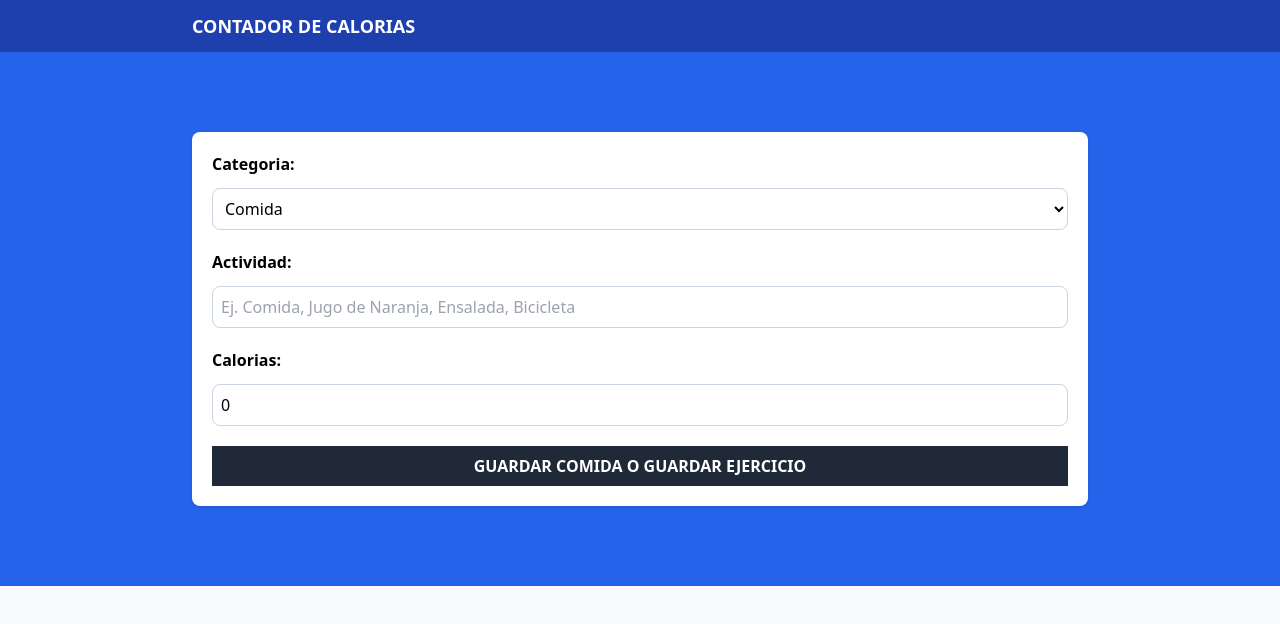
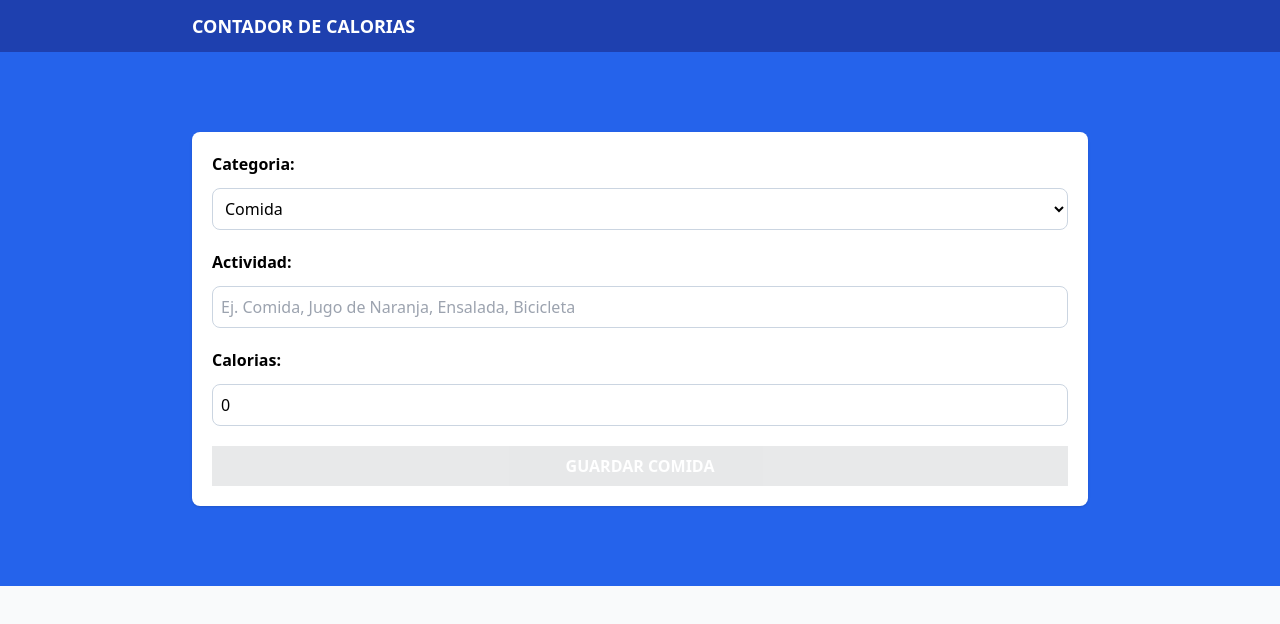
Before and after one commit to Samirvp15/CaloriesTracker, a React (Vite) app: page / in a window 1280 px wide. Shown: the top 624 px of the page. Built offline with nearby package versions, Linux system fonts and the light colour scheme.

Commit message:
add useReducer impl

```diff
--- a/src/components/Form.tsx
+++ b/src/components/Form.tsx
@@ -1,25 +1,41 @@
 import { categories } from "../data/categories"
 import { useState } from "react"
+import { Activity } from "../types"
 
 export default function Form() {
 
-    const [activity, setActivity] = useState({
+    const [activity, setActivity] = useState<Activity>({
         category: 1,
         name: '',
         calories: 0
     })
 
     const handleChange = (e: React.ChangeEvent<HTMLSelectElement> | React.ChangeEvent<HTMLInputElement>) => {
+        const isNumberField = ['category','calories'].includes(e.target.id)
+
         setActivity({
             ...activity,
-            [e.target.id]: e.target.value
+            [e.target.id]: isNumberField ? +e.target.value : e.target.value
         })
+
+    }
+
+    const isValidActivity = () =>{
+        const {name, calories} = activity
+        return name.trim() !== '' && calories > 0
+    }
+
+    const handleSubmit = (e: React.FormEvent<HTMLFormElement>) => {
+        e.preventDefault()
 
     }
 
 
     return (
-        <form action="" className="space-y-5 bg-white shadow p-5 rounded-lg">
+        <form action=""
+        className="space-y-5 bg-white shadow p-5 rounded-lg"
+        onSubmit={handleSubmit}
+        >
             <div className="grid grid-cols-1 gap-3">
                 <label htmlFor="category" className="font-bold">Categoria:</label>
                 <select
@@ -66,8 +82,9 @@ export default function Form() {
 
             <input type="submit"
              className="bg-gray-800 hover:bg-gray-900 w-full
-             p-2 font-bold uppercase text-white cursor-pointer"
-             value='Guardar Comida o Guardar Ejercicio'
+             p-2 font-bold uppercase text-white cursor-pointer disabled:opacity-10"
+             value={activity.category === 1 ? 'Guardar Comida' : 'Guardar Ejercicio'}
+             disabled={!isValidActivity()}
              />
 
 
--- /dev/null
+++ b/src/reducers/activity-reducer.ts
@@ -0,0 +1,20 @@
+import { Activity } from "../types"
+
+
+
+
+export type ActivityActions = {
+
+}
+
+type ActivityState = {
+    activities: Activity[]
+}
+
+export const initialState: ActivityState = {
+    activities: []
+}
+
+export const activityReducer = () =>{
+
+}
--- a/src/types/index.ts
+++ b/src/types/index.ts
@@ -4,3 +4,9 @@ export type Category = {
     id: number,
     name: string
 }
+
+export type Activity = {
+    category: number,
+    name: string,
+    calories: number
+}
```
